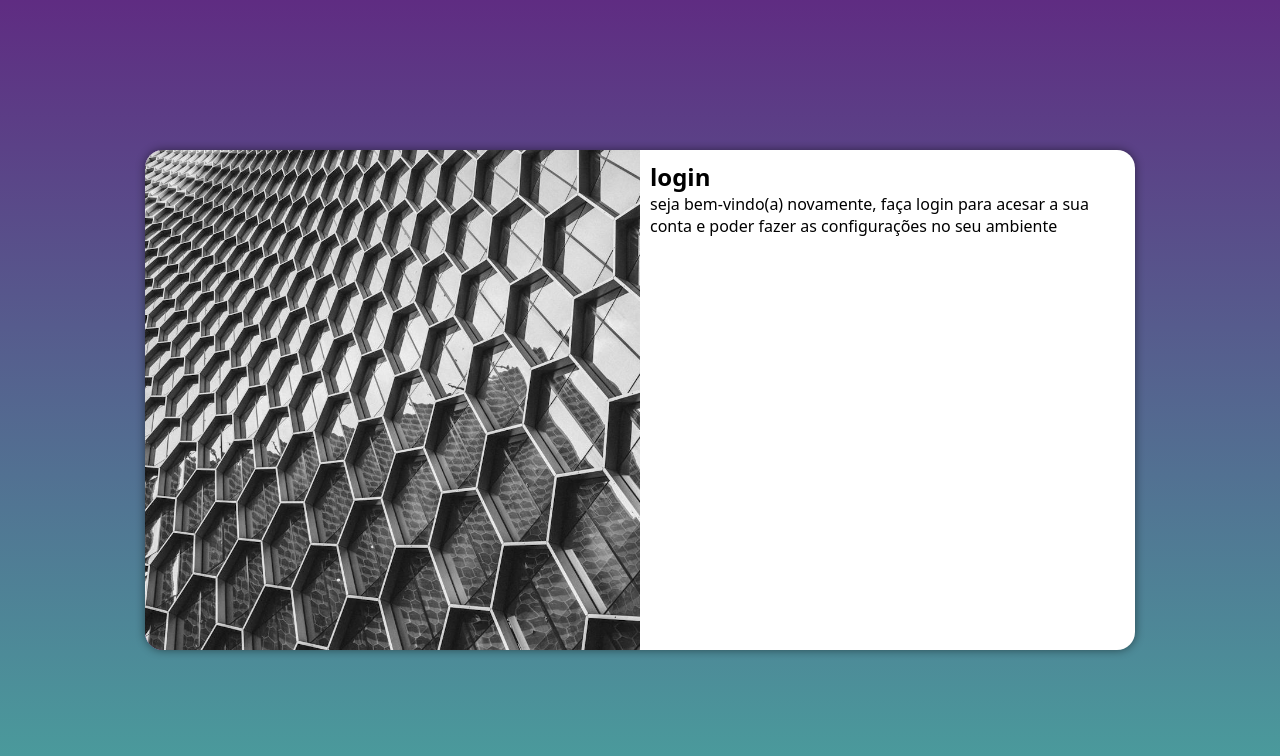
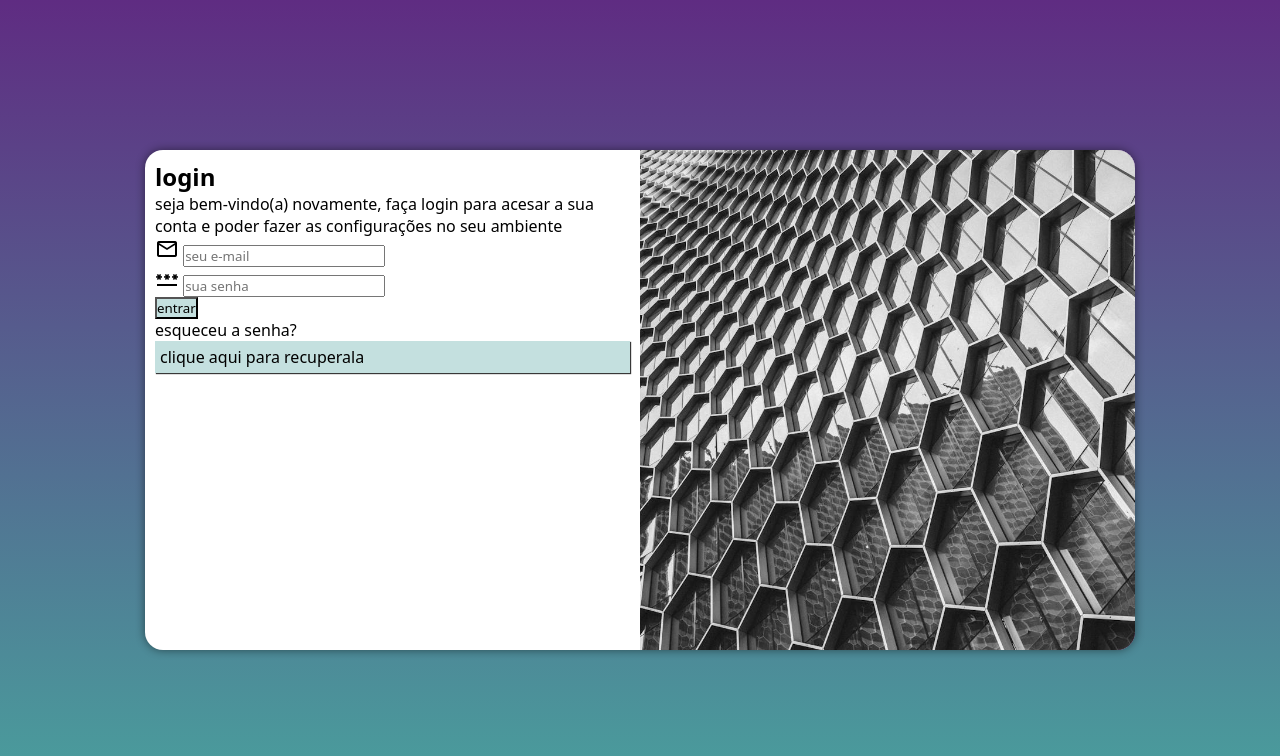
Before and after one commit to luisXDmiguel/projeto-login, a plain HTML site: page index.html in a window 1280 px wide. Drawn offline with nearby package versions, Linux system fonts and the light colour scheme.

Commit message:
atualizaçoes

```diff
--- a/estilos/media-query.css
+++ b/estilos/media-query.css
@@ -19,7 +19,7 @@
     }
     section#login > div#formulario {
         float: right;
-        width: 70%;
+        width: 100%;
     }
 
     @media screen and (min-width: 992px) {
@@ -32,12 +32,12 @@
             width: 990px;
         }
         section#login > div#imagem {
-            float: left;
+            float: right;
             width: 50%;
             height: 100%;
         }
         section#login > div#formulario {
-            float: right;
+            float: left;
             width: 50%;
         }
     }
--- a/estilos/style.css
+++ b/estilos/style.css
@@ -56,3 +56,23 @@ section#login > div#formulario {
     display: block;
     padding: 10px;
 }
+
+form > input[type=submit] {
+    display: block;
+    color: black;
+    background-color: #49a09d52;
+
+}
+
+form > a {
+    display: block;
+    padding: 5px;
+    text-decoration: none;
+    color: black;
+    background-color: #49a09d52;
+    box-shadow: 1px 1px 1px rgba(0, 0, 0, 0.781);
+}
+
+form > p {
+
+}
--- a/index.html
+++ b/index.html
@@ -4,6 +4,7 @@
     <meta charset="UTF-8">
     <meta name="viewport" content="width=device-width, initial-scale=1.0">
     <title>Document</title>
+    <link rel="stylesheet" href="https://fonts.googleapis.com/css2?family=Material+Symbols+Outlined:opsz,wght,FILL,GRAD@20..48,100..700,0..1,-50..200" />
     <link rel="stylesheet" href="estilos/style.css">
     <link rel="stylesheet" href="estilos/media-query.css">
 </head>
@@ -16,8 +17,27 @@
             <div id="formulario">
                 <h1>login</h1>
                 <p>seja bem-vindo(a) novamente, faça login para acesar a sua conta e poder fazer as configurações no seu ambiente</p>
-                <form action="login.php" method="post">
+                <form action="login.php" method="post" autocomplete="on">
+                    <div class="campo">
+                        <span class="material-symbols-outlined">
+                            mail
+                            </span>
+                        <input type="email" name="login" id="ilogin" placeholder="seu e-mail" autocomplete="email" required maxlength="30">
+                        <label for="ilogin"></label>
+                    </div>
+                    <div class="campo">
+                        <span class="material-symbols-outlined">
+                            password
+                            </span>
 
+                        <input type="password" name="senha" id="isenha" placeholder="sua senha" autocomplete="current-password" required maxlength="10">
+                        <label for="isenha"></label>
+                    </div>
+
+                    <input type="submit" value="entrar">
+                    <p>esqueceu a senha?</p>
+                    <a href="esqueci.html" class="botao">
+                        clique aqui para recuperala</a>
                 </form>
 
             </div>
```
